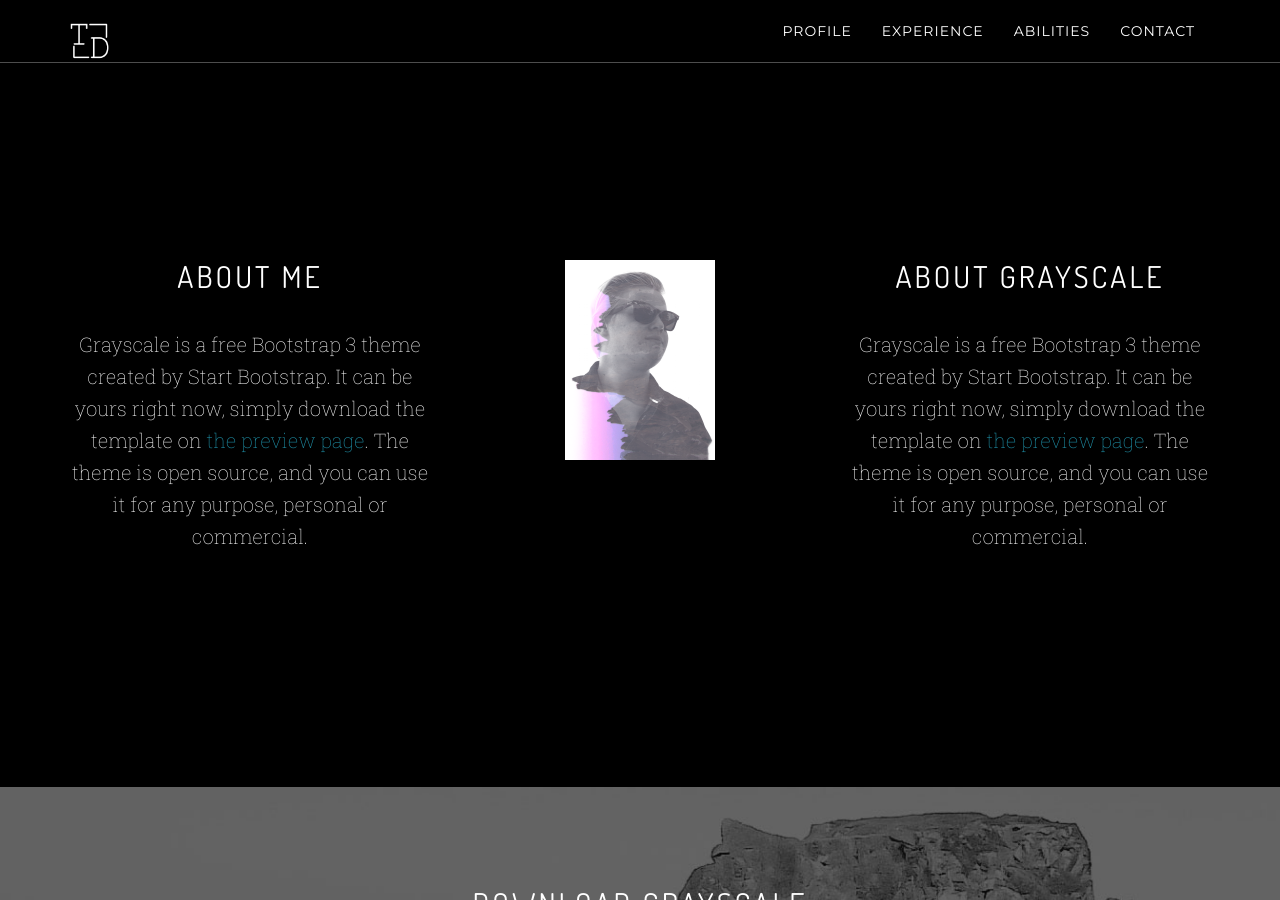
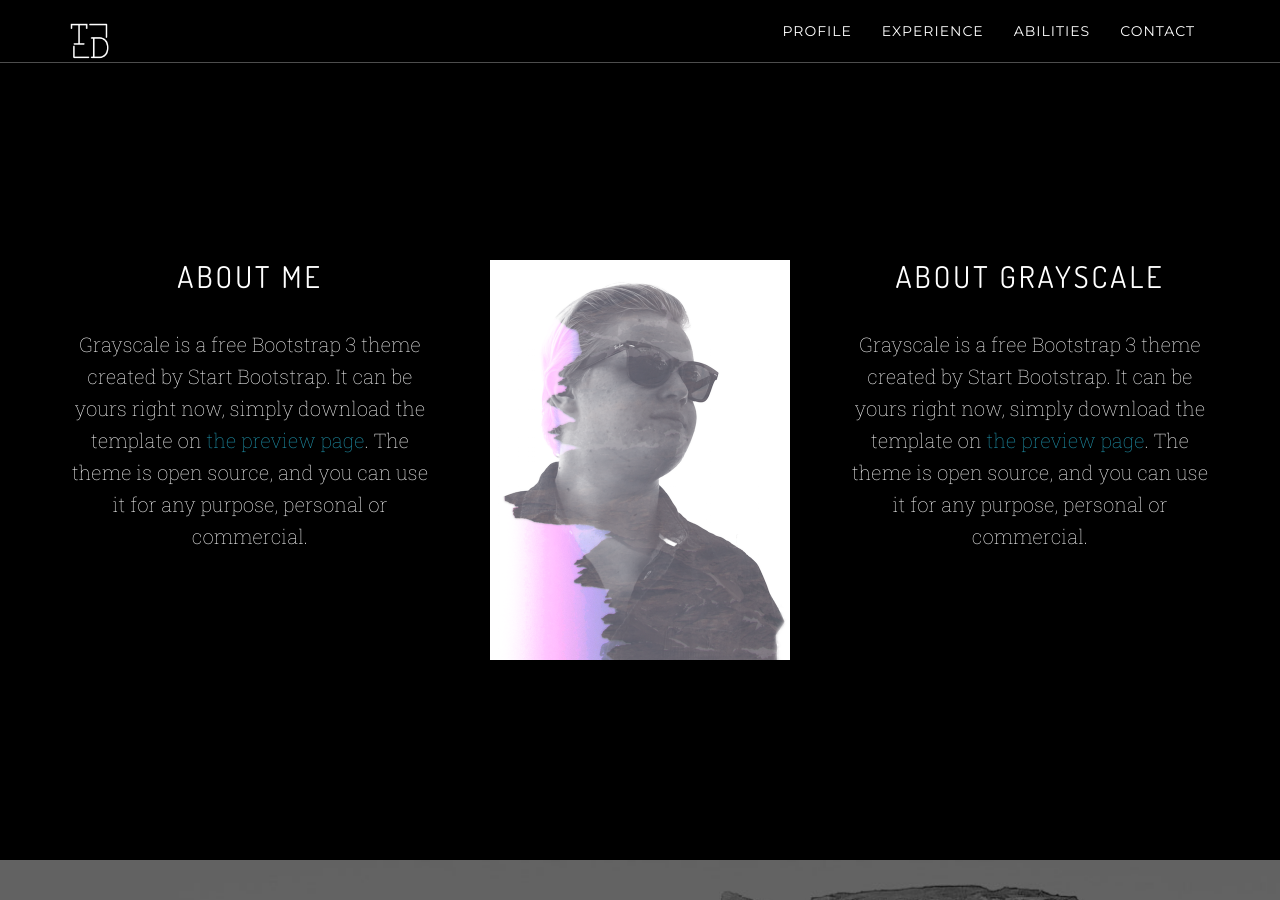
Before and after one commit to travisday/travisday.github.io, a Jekyll site: the page built from index.html, in a window 1280 px wide and 900 px high, scrolled down 840 px. Built offline with Jekyll 4.4.1, drawn with Linux system fonts in a browser that asks for light colours.

Commit message:
about me

```diff
--- a/_includes/about.html
+++ b/_includes/about.html
@@ -11,7 +11,7 @@
 
             <div class="col-md-4">
 
-                <img src="img/profile.png" height="200" width="150"></img>
+                <img src="img/profile.png" height="400" width="300"></img>
             </div>
 
             <div class="col-md-4">
```
